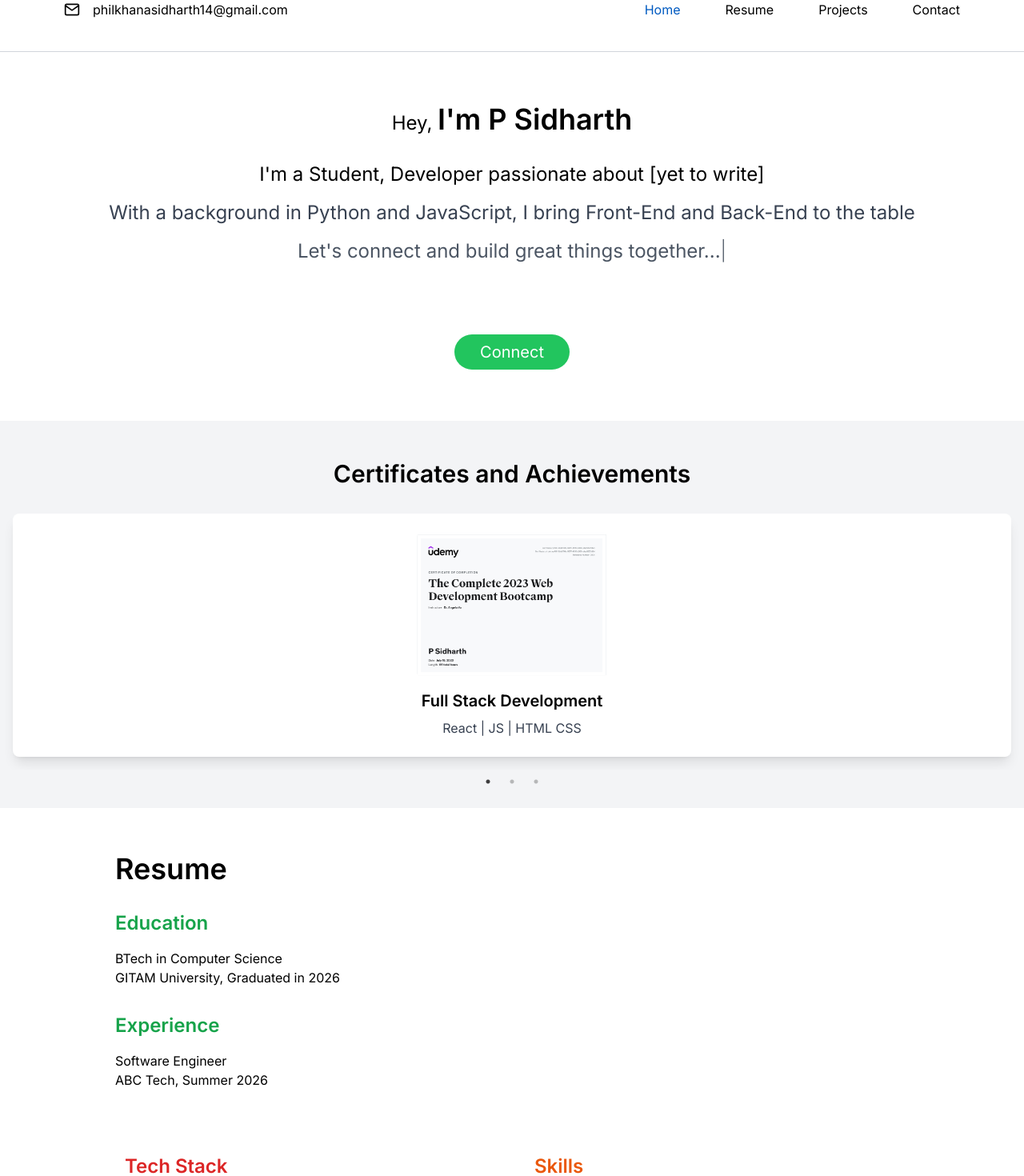
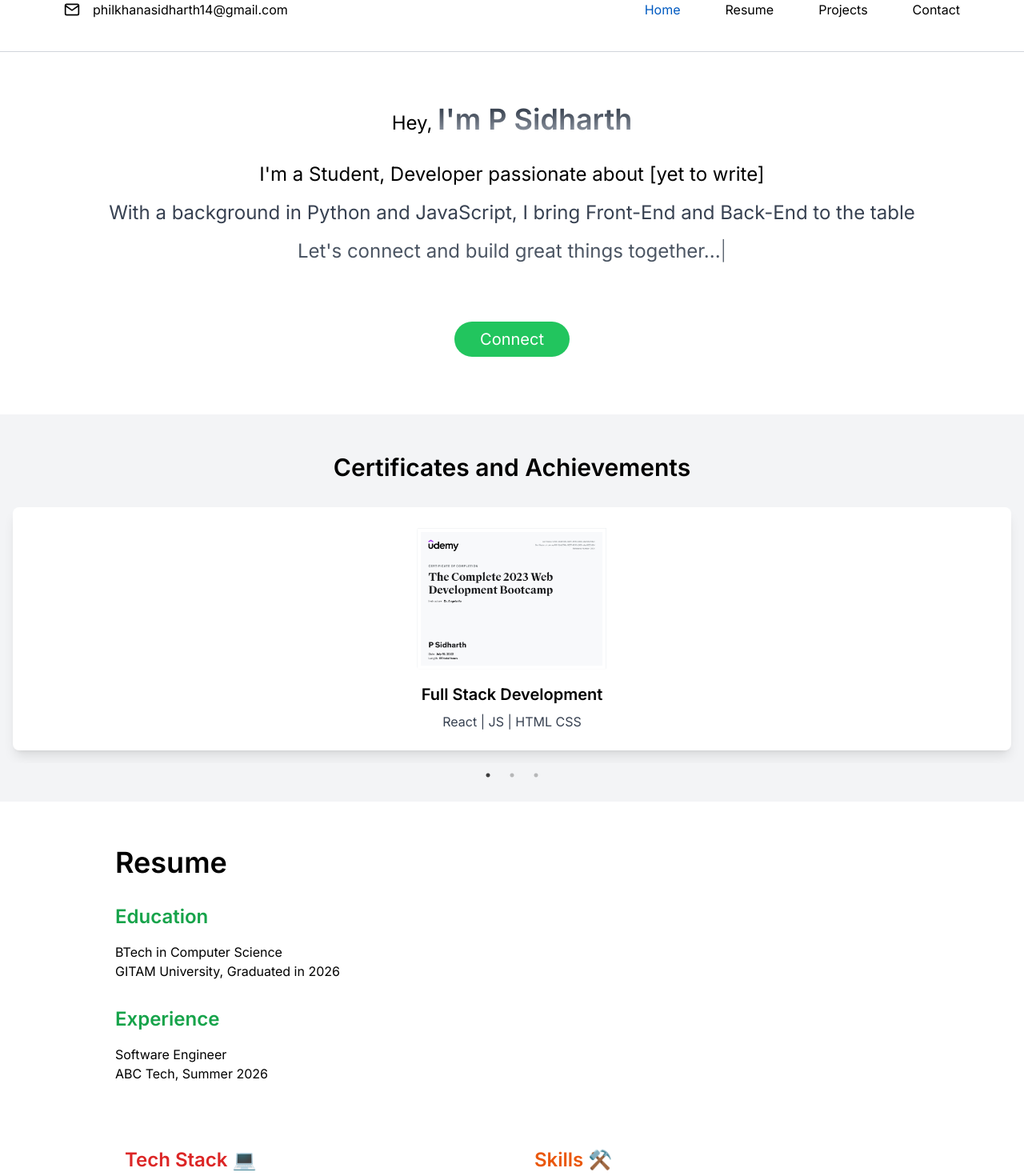
Before and after one commit to psidh/Domain, a Next.js app: page / in a window 1280 px wide. Shown: the part 40-1510 px from the top of the page at 80% size. Built offline with nearby package versions, Linux system fonts and the light colour scheme.

Commit message:
padding and margins updated

```diff
--- a/src/app/components/Resume.js
+++ b/src/app/components/Resume.js
@@ -51,7 +51,7 @@ const Resume = () => {
         <span className="md:text-left lg:ml-3
         dark:text-red-500
         text-red-600">
-          Tech Stack</span></h3>
+          Tech Stack 💻</span></h3>
         <div className="grid grid-cols-2 gap-4">
           {techStack.map((tech, index) => (
             <div key={index} className="md:text-lg md:p-4 p-2
@@ -73,7 +73,7 @@ const Resume = () => {
         <h3 className="text-2xl font-semibold mt-4 mb-4 md:text-left">
           <span className="md:text-left lg:ml-3
           dark:text-orange-500
-        text-orange-600">Skills</span>
+        text-orange-600">Skills ⚒️</span>
         </h3>
         <div className="grid grid-cols-2 gap-4">
           {skills.map((skill, index) => (
--- a/src/app/components/TopIntro.js
+++ b/src/app/components/TopIntro.js
@@ -31,7 +31,12 @@ const TopIntro = () => {
       <section className="flex flex-col justify-center items-center pt-8 pb-8 px-4 lg:px-18">
         <h2 className="md:text-2xl text-4xl font-semibold mt-8">
           <span className="md:text-2xl text-xl font-normal">Hey, </span>
-          <span className="font-semibold md:text-4xl text-3xl ">
+          <span className="font-semibold md:text-4xl text-3xl
+          text-transparent bg-clip-text
+           bg-gradient-to-b from-gray-800 to-gray-400
+           dark:bg-gradient-to-t
+           dark:from-gray-600
+           dark:to-gray-50 ">
           {/* eslint-disable-next-line react/no-unescaped-entities */}
           I'm P Sidharth</span></h2>
           <div className="py-2 px-4 lg:px-18 md:text-center text-justify mt-4 mb-8">
@@ -48,7 +53,7 @@ const TopIntro = () => {
               <span className="inline-flex opacity-50 text-2xl font-light blinking">|</span>
             </p>
           </div>
-          <button className="my-8 bg-green-500 hover:bg-black dark:hover:bg-white dark:hover:text-black  hover:text-white text-white py-2 px-8 rounded-3xl">
+          <button className="mt-4 mb-10 bg-green-500 hover:bg-black dark:hover:bg-white dark:hover:text-black  hover:text-white text-white py-2 px-8 rounded-3xl">
           <span className="text-xl">Connect</span>
           </button>
       </section>
```
